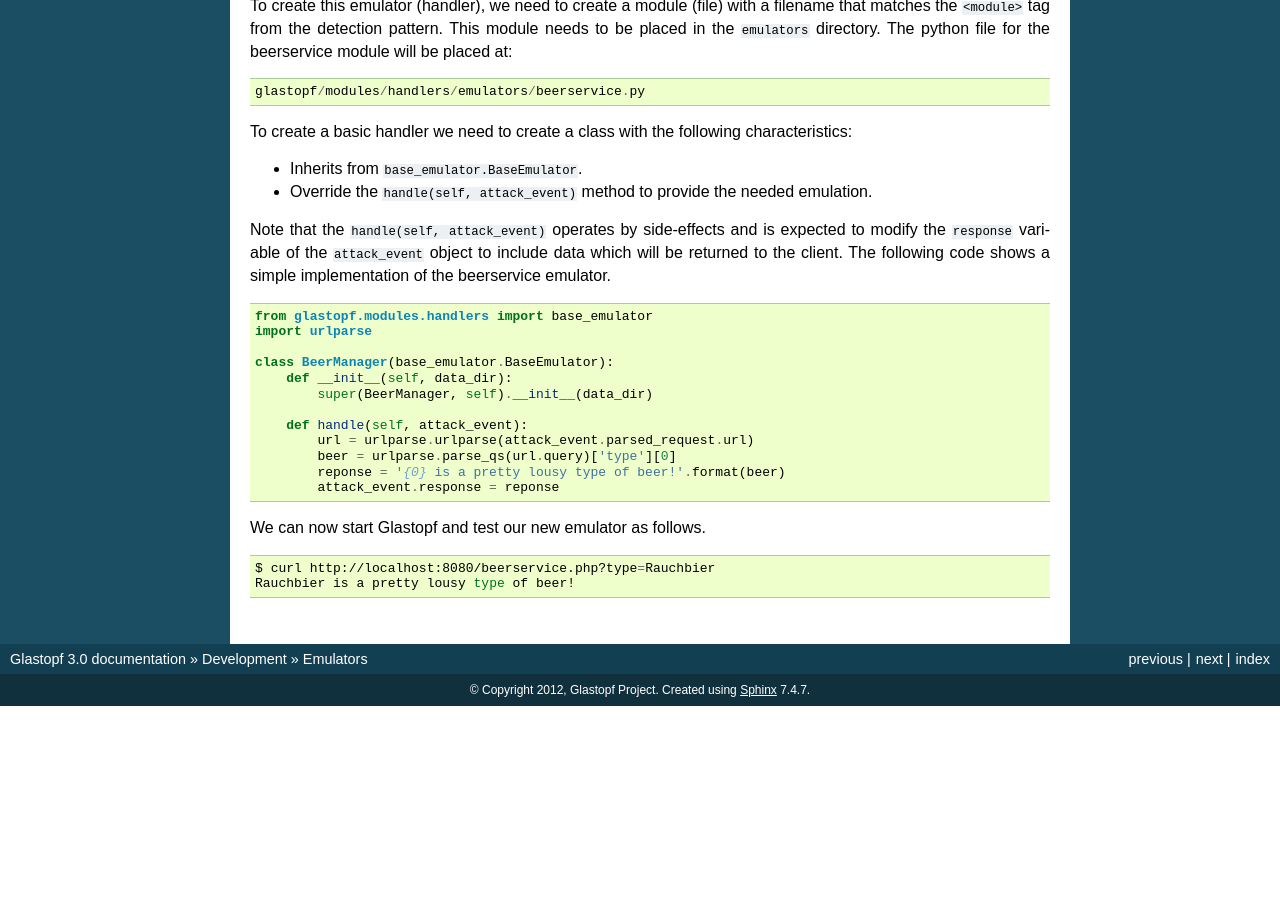
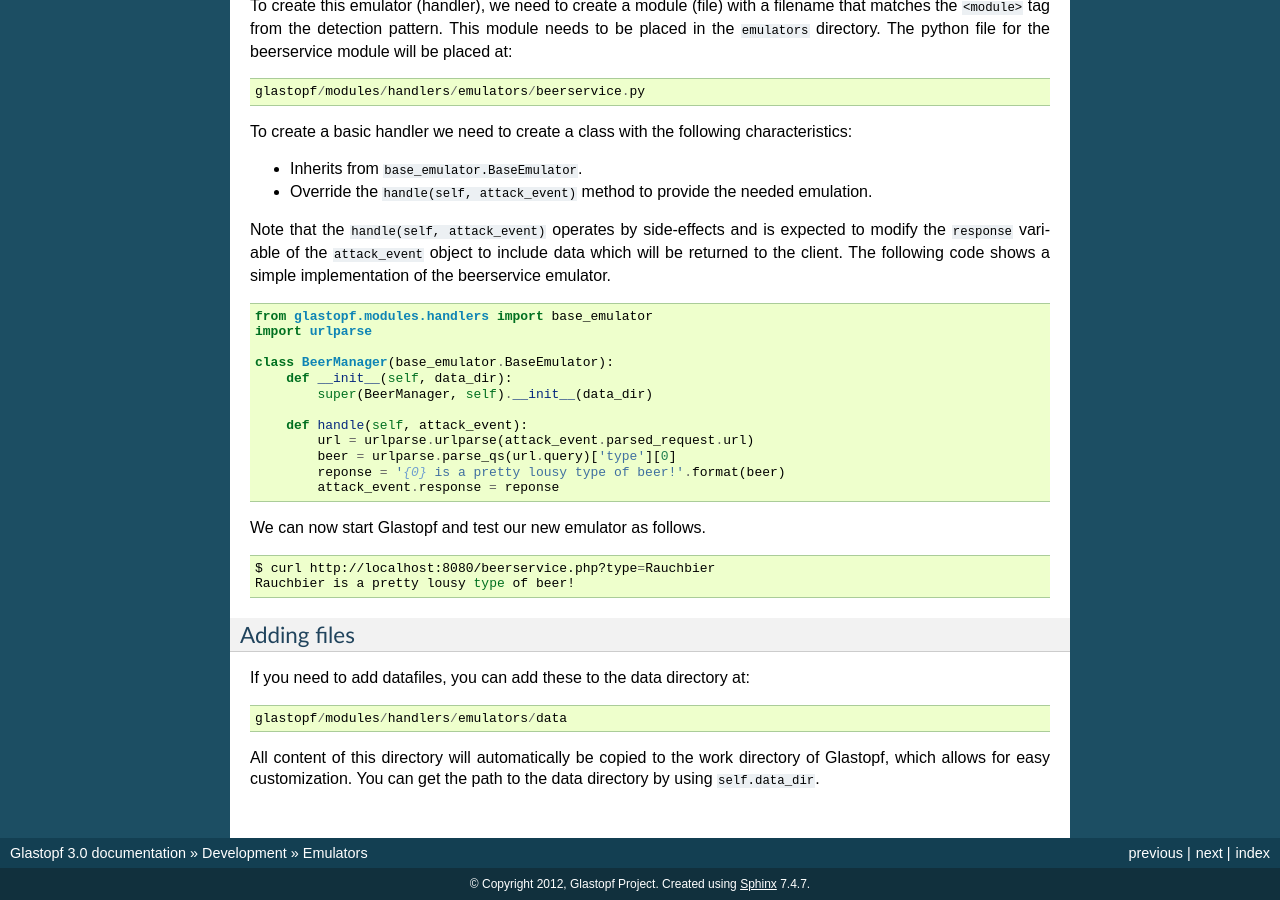
Before and after one commit to mushorg/glastopf, a Sphinx documentation site: the page built from docs/source/development/emulators.rst, in a window 1280 px wide and 900 px high, scrolled down 685 px. Built offline with Sphinx 7.4.7, drawn with Linux system fonts in a browser that asks for light colours; formulas are drawn with MathJax 3; pages that are not in the unit, such as notebooks, are missing from menus; before the commit the page ends 1391 px from its top, so only the background shows below that.

Commit message:
info on how to add module level data files
close #63

```diff
--- a/docs/source/development/emulators.rst
+++ b/docs/source/development/emulators.rst
@@ -75,3 +75,13 @@
 
     $ curl http://localhost:8080/beerservice.php?type=Rauchbier
     Rauchbier is a pretty lousy type of beer!
+
+Adding files
+------------
+If you need to add datafiles, you can add these to the data directory at::
+
+    glastopf/modules/handlers/emulators/data
+
+All content of this directory will automatically be copied to the work directory
+of Glastopf, which allows for easy customization. You can get the path to the
+data directory by using ``self.data_dir``.
```
